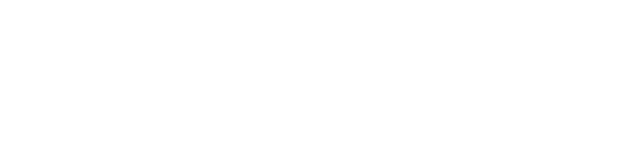
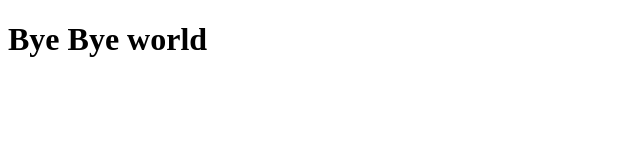
Before and after one commit to Ijlel/testgithub2, a plain HTML site: page index.html in a window 1280 px wide. Shown: the whole page, without its empty margins (0-640 px from the left). Drawn offline with Linux system fonts and the light colour scheme.

Commit message:
second commit

```diff
--- a/index.html
+++ b/index.html
@@ -3,9 +3,9 @@
 <head>
     <meta charset="UTF-8">
     <meta name="viewport" content="width=device-width, initial-scale=1.0">
-    <title>Document</title>
+    <title>Test</title>
 </head>
 <body>
-
+    <h1>Bye Bye world</h1>
 </body>
 </html>
--- a/test.js
+++ b/test.js
@@ -0,0 +1 @@
+//ena modifit
```
